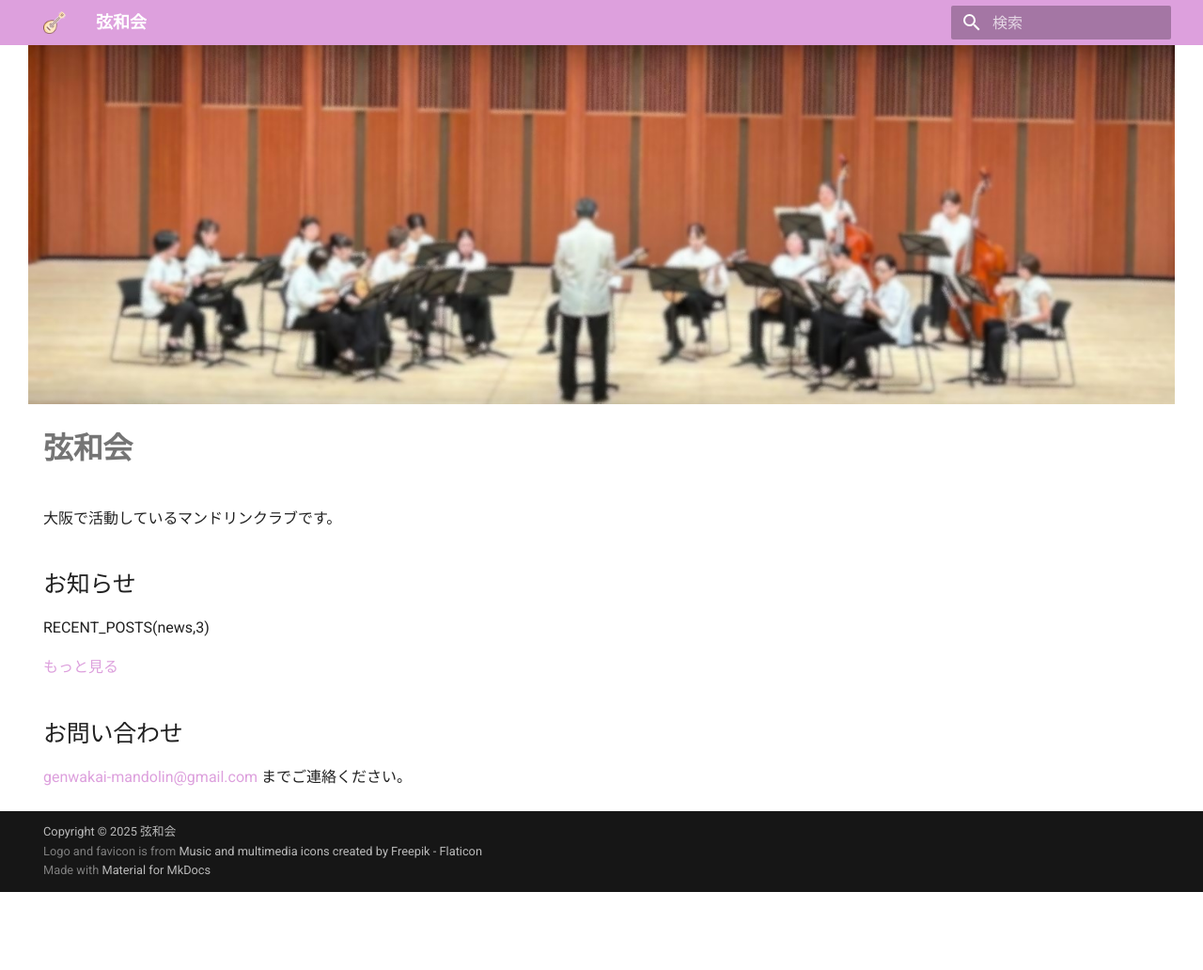
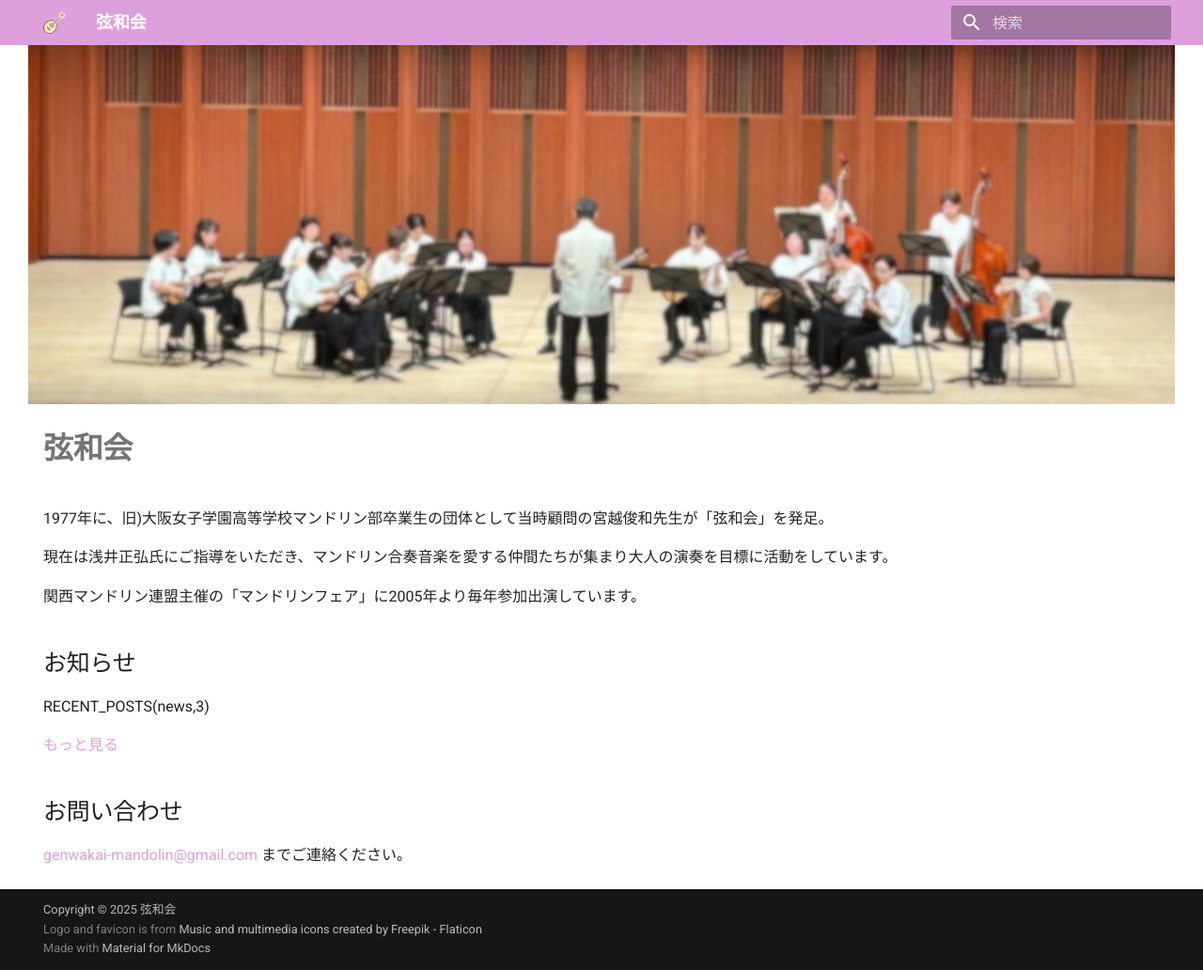
Before and after one commit to Genwakai/Genwakai.github.io, an MkDocs documentation site: the page built from docs/index.md, in a window 1280 px wide. Shown: the whole page at 94% size. Built offline with MkDocs 1.6.1 and Material for MkDocs 9.7.7, drawn with Linux system fonts in a browser that asks for light colours; before the commit the page ends 949 px from its top, so only the background shows below that.

Commit message:
Update index.md

```diff
--- a/docs/index.md
+++ b/docs/index.md
@@ -7,7 +7,11 @@ hide:
 
 # **弦和会**
 
-大阪で活動しているマンドリンクラブです。
+1977年に、旧)大阪女子学園高等学校マンドリン部卒業生の団体として当時顧問の宮越俊和先生が「弦和会」を発足。
+
+現在は浅井正弘氏にご指導をいただき、マンドリン合奏音楽を愛する仲間たちが集まり大人の演奏を目標に活動をしています。
+
+関西マンドリン連盟主催の「マンドリンフェア」に2005年より毎年参加出演しています。
 
 ## お知らせ
 
```
